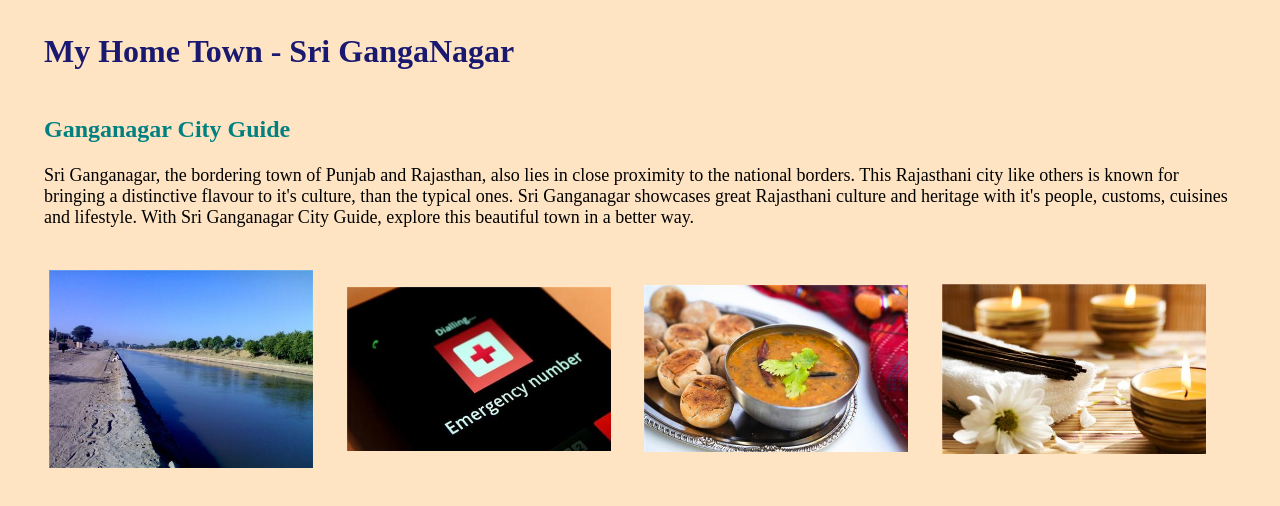
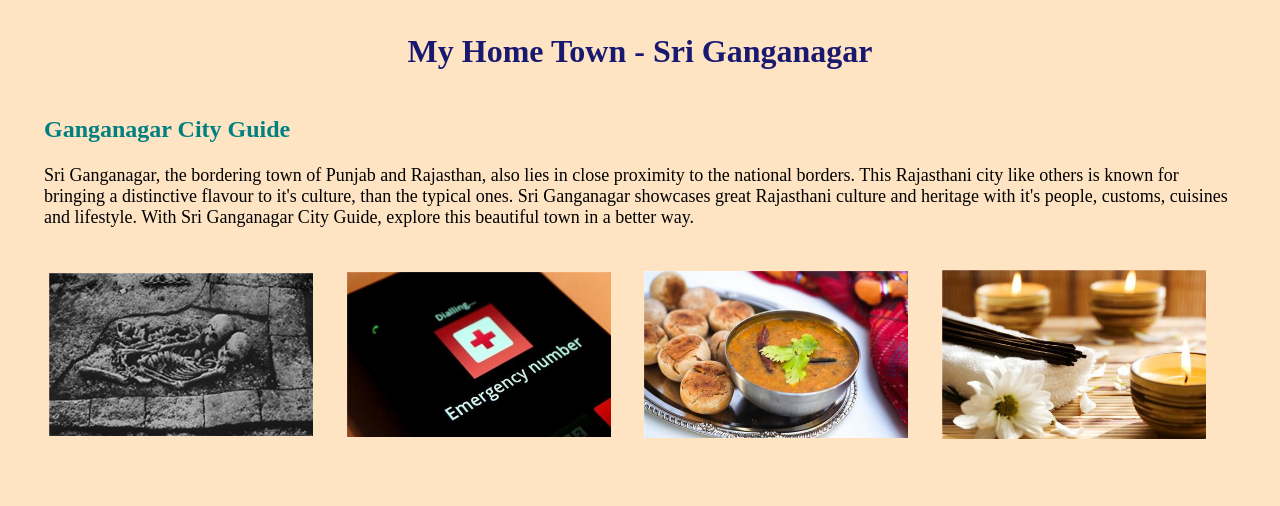
Before and after one commit to manitagupta15/fun-home-town, a plain HTML site: page index.html in a window 1280 px wide. Drawn offline with Linux system fonts and the light colour scheme.

Commit message:
second commit

```diff
--- a/index.html
+++ b/index.html
@@ -10,7 +10,7 @@
 </head>
 <body>
     <header>
-        <h1>My Home Town - Sri GangaNagar</h1>
+        <h1>My Home Town - Sri Ganganagar</h1>
     </header>
     <section>
         <h2>Ganganagar City Guide</h2>
@@ -18,7 +18,7 @@
         </p>
         <table>
             <tr>
-                <th><a href="about-sgnr.html"><img src="/images/about-sgnr.jpeg" alt="About SriGangaNagar" class="img1"></a></th>
+                <th><a href="about-sgnr.html"><img src="/images/tourism-sgnr.jpeg" alt="About SriGangaNagar" class="img1"></a></th>
                 <th><a href="emergency-sgnr.html"><img src="/images/emergency-sgnr.jpeg" alt="" class="img1"></a></th>
                 <th><a href="food-sgnr.html"><img src="/images/food-sgnr.jpeg" alt="" class="img1"></a></th>
                 <th><a href="lifestyle-sgnr.html"><img src="/images/lifestyle-sgnr.jpeg" alt="" class="img1"></a></th>
--- a/styles/index.css
+++ b/styles/index.css
@@ -32,6 +32,9 @@ p,ul {
 }
 
 h1{
+    display: flex;
+    justify-content: center;
+    align-self: center;
     color:midnightblue;
 }
 
```
